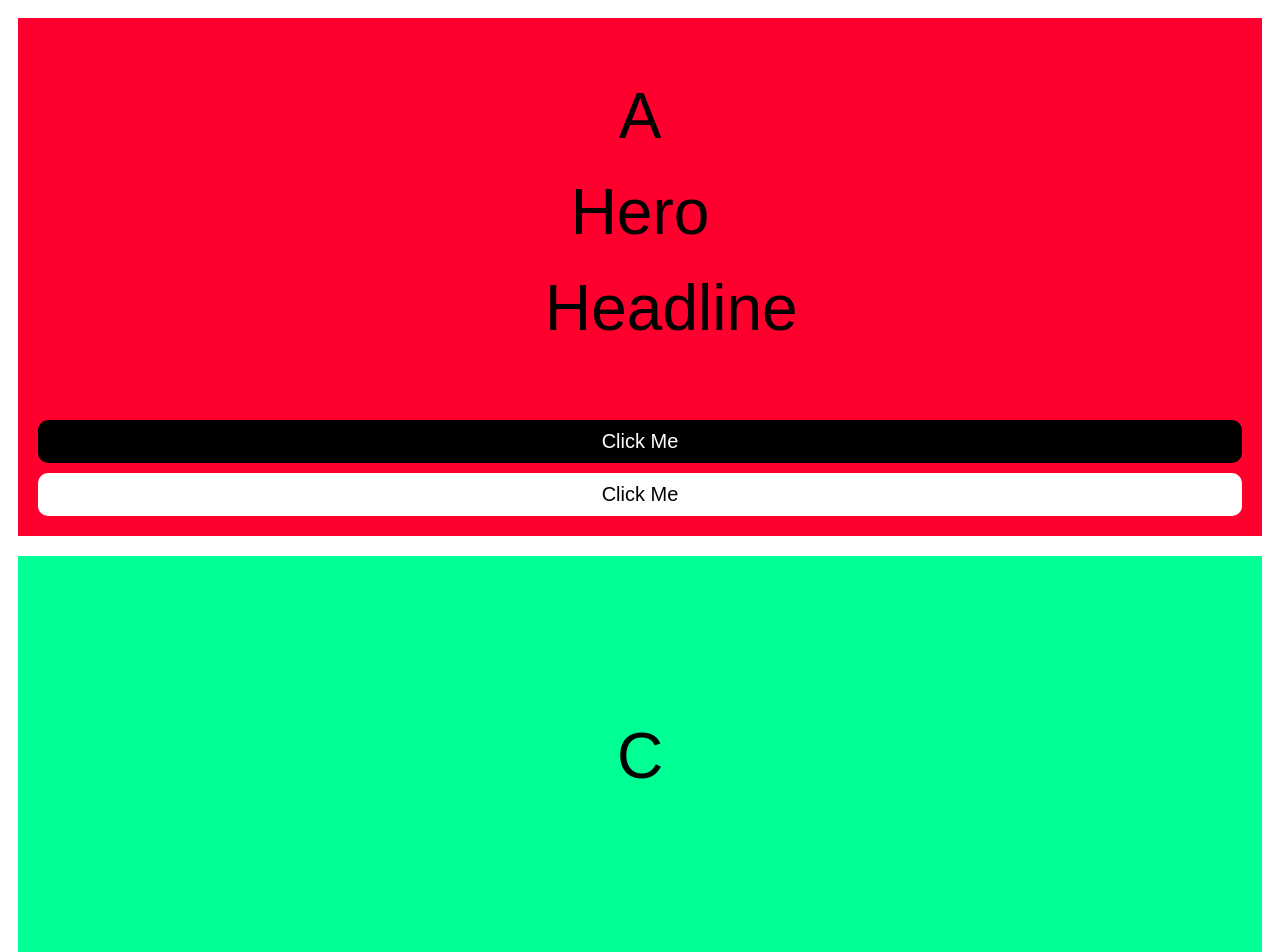
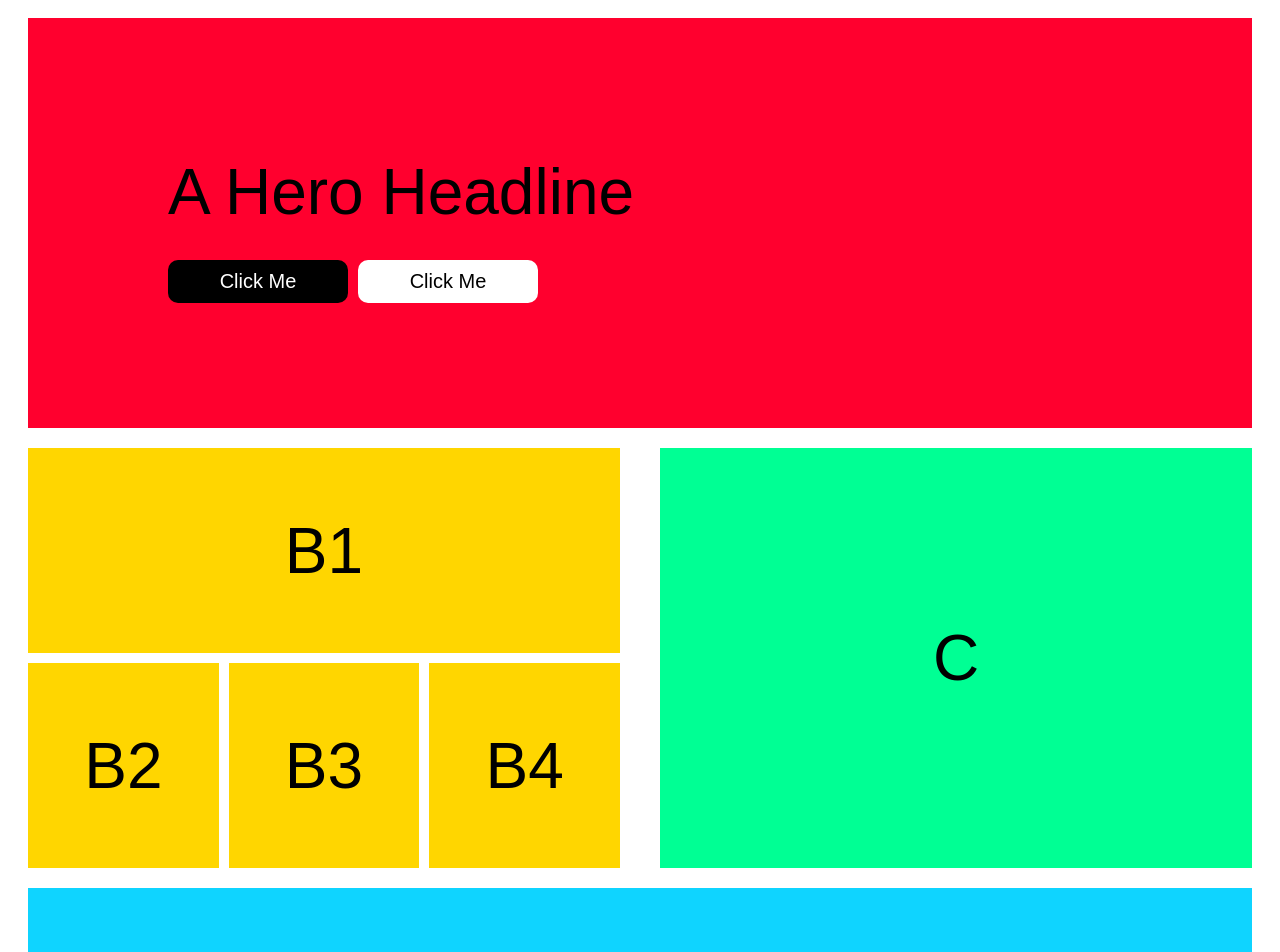
Before and after one commit to vdiorio/peak-one-challenge, a plain HTML site: page index.html in a window 1280 px wide. Shown: the top 952 px of the page. Drawn offline with Linux system fonts and the light colour scheme.

Commit message:
Finish desktop layout

```diff
--- a/index.html
+++ b/index.html
@@ -15,6 +15,7 @@
           <button class="secondary">Click Me</button>
         </div>
       </section>
+      <div class="wrapper">
         <section class="c">
           <p>C</p>
         </section>
@@ -32,6 +33,7 @@
             <p>B4</p>
           </div>
         </section>
+      </div>
       <section class="d">
         <p>D</p>
       </section>
--- a/style.css
+++ b/style.css
@@ -19,11 +19,16 @@ main {
 }
 
 section {
-  margin: 10px;
-  min-height: 400px;
+  margin: 10px 20px;
+  min-height: 380px;
+}
+
+p {
+  margin: 0;
 }
 
 button {
+  min-width: 180px;
   width: 100%;
   height: 43px;
   padding: 10px 50px;
@@ -86,6 +91,7 @@ p {
   display: flex;
   justify-content: center;
   align-items: center;
+  min-height: 420px;
 }
 
 .b {
@@ -118,3 +124,44 @@ p {
   justify-content: center;
   align-items: center;
 }
+
+@media screen and (min-width: 768px) {
+  .hero .buttons {
+    flex-direction: row;
+    width: fit-content;
+  }
+
+  .hero {
+    justify-content: center;
+    align-items: start;
+    padding: 0 140px 30px;
+    gap: 20px;
+  }
+
+  .hero p {
+    width: 100%;
+    text-align: left;
+  }
+
+  .b {
+    grid-template-columns: repeat(3, 1fr);
+  }
+
+  .b .b2,
+  .b .b3,
+  .b .b4 {
+    grid-row: 2 / 3;
+    grid-column: auto;
+  }
+
+  .wrapper {
+    display: flex;
+    flex-direction: row-reverse;
+    justify-content: stretch;
+    align-items: stretch;
+  }
+
+  .wrapper > * {
+    flex: 1;
+  }
+}
```
Lines whose indentation alone changed are shown as unchanged.
